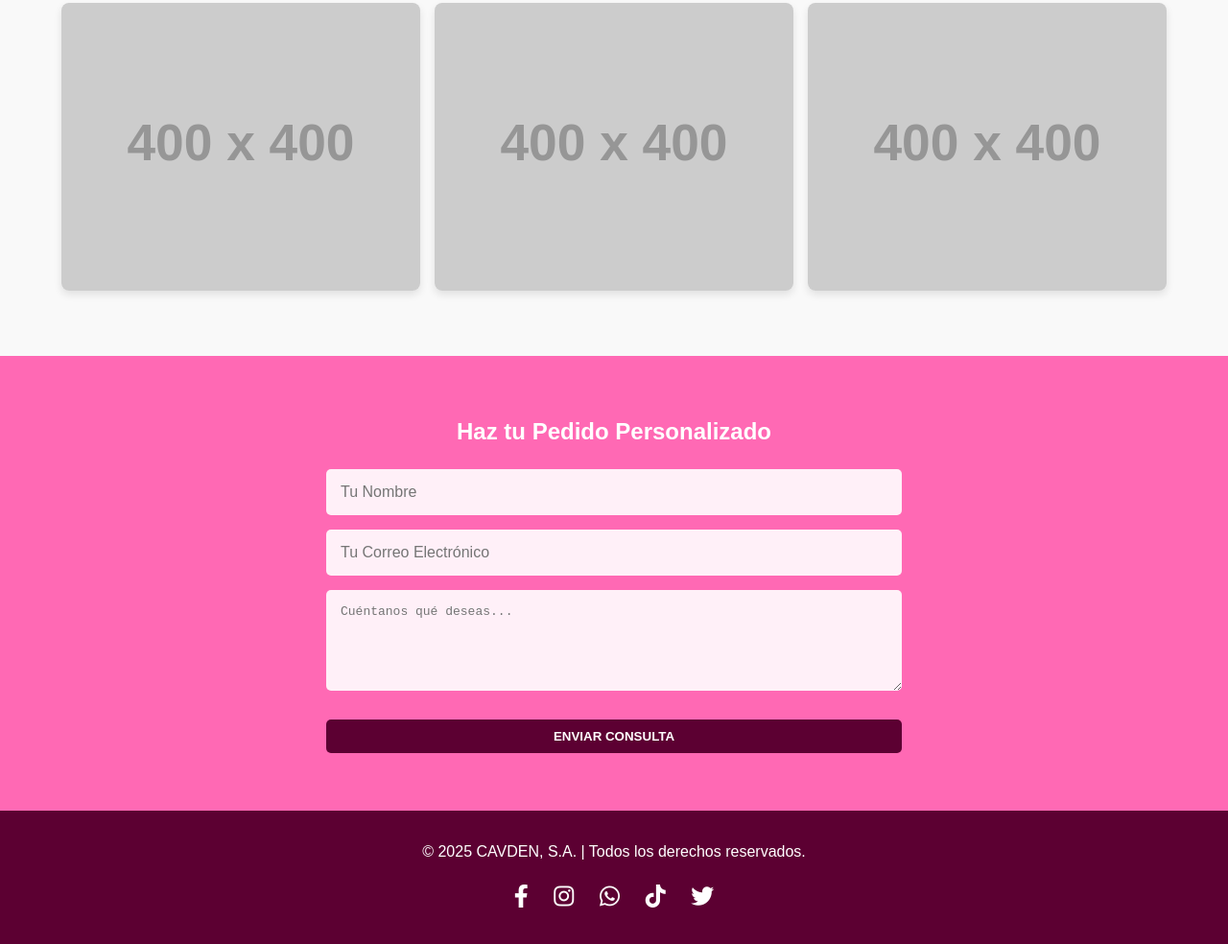
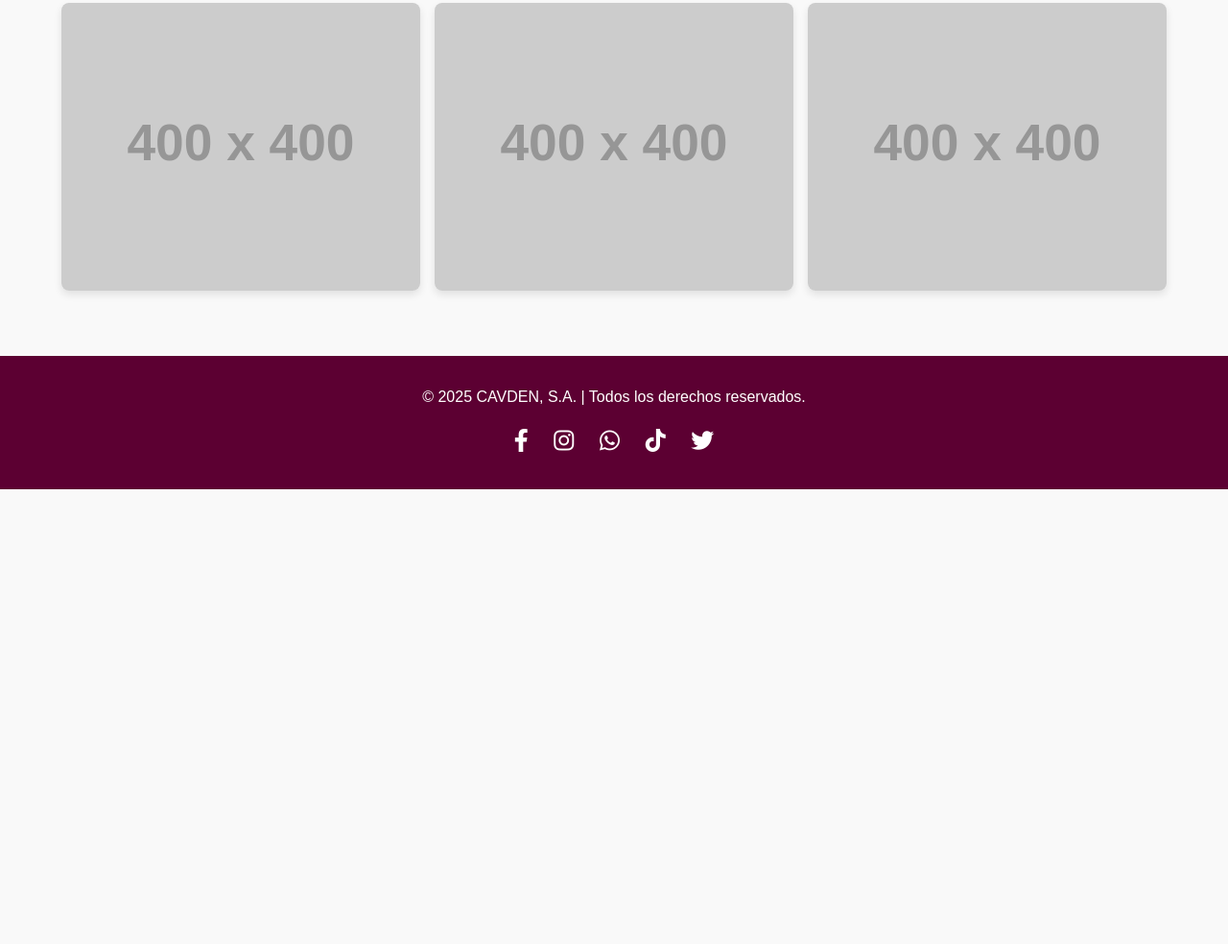
Before and after one commit to cavdenoficial/CAVDEN, a plain HTML site: page index.html in a window 1280 px wide. Shown: the part 1396-2380 px from the top of the page at 96% size. After the commit the page ends 1906 px from the top, so only its background shows below. Drawn offline with Linux system fonts and the light colour scheme; placeholder pictures from the web are drawn by us.

Commit message:
Update index.html

```diff
--- a/index.html
+++ b/index.html
@@ -15,7 +15,6 @@
             <a href="#inicio">Inicio</a>
             <a href="#productos">Productos</a>
             <a href="#galeria">Galería</a>
-            <a href="#contacto">Contacto</a>
         </nav>
         <button class="menu-toggle" id="menu-toggle">
             <i class="fas fa-bars"></i>
@@ -67,16 +66,6 @@
         </div>
     </section>
 
-    <section id="contacto" class="contacto">
-        <h2>Haz tu Pedido Personalizado</h2>
-        <form>
-            <input type="text" placeholder="Tu Nombre" required>
-            <input type="email" placeholder="Tu Correo Electrónico" required>
-            <textarea placeholder="Cuéntanos qué deseas..." rows="5" required></textarea>
-            <button type="submit" class="btn">Enviar Consulta</button>
-        </form>
-    </section>
-
     <footer>
         <p>&copy; 2025 CAVDEN, S.A. | Todos los derechos reservados.</p>
         <div class="social-links">
```
